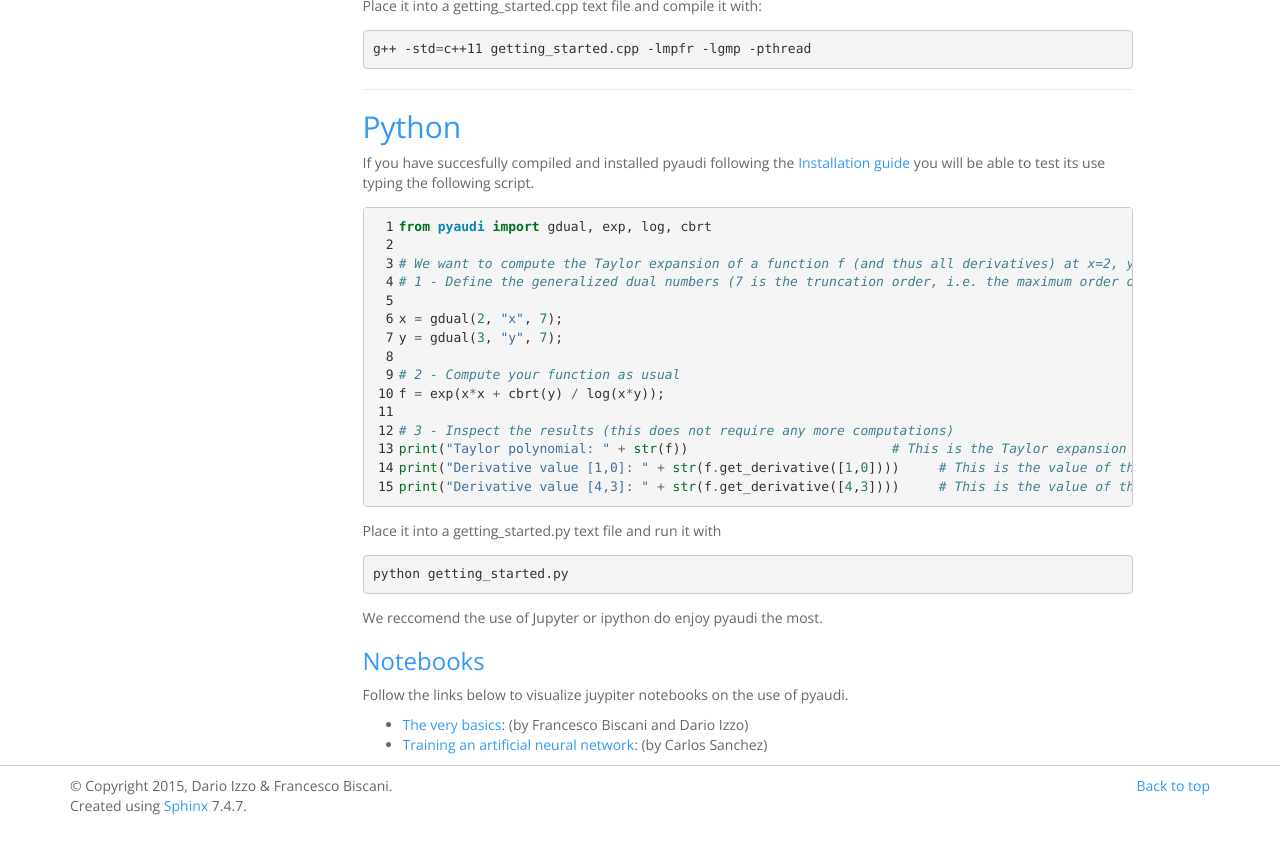
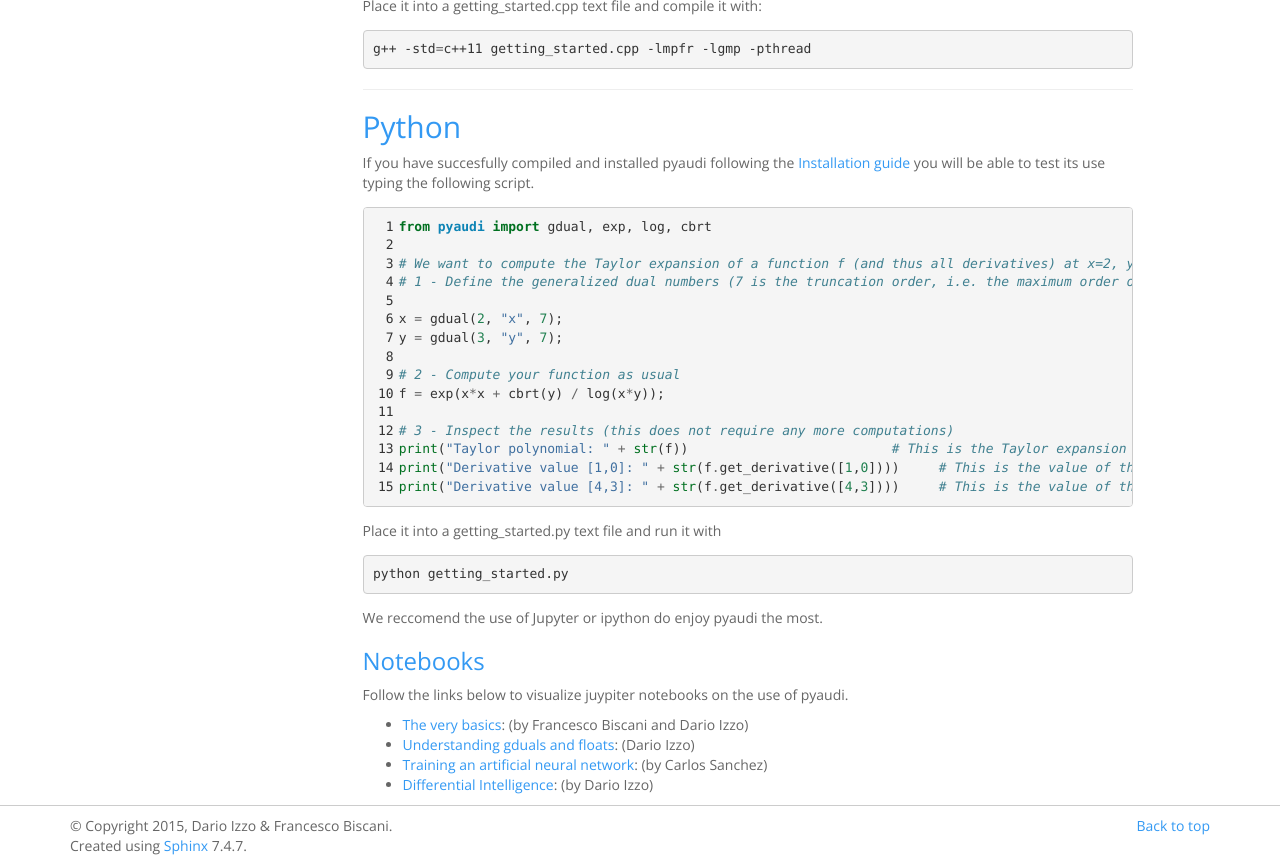
Before and after one commit to darioizzo/audi, a Sphinx documentation site: the page built from doc/sphinx/quickstart.rst, in a window 1280 px wide and 1331 px high, cut to the strip 465-1331 px from the top of the window. Built offline with Sphinx 7.4.7, drawn with Linux system fonts in a browser that asks for light colours.

Commit message:
New exmaples added

```diff
--- a/doc/sphinx/quickstart.rst
+++ b/doc/sphinx/quickstart.rst
@@ -50,4 +50,8 @@ Follow the links below to visualize juypiter notebooks on the use of pyaudi.
 
 - `The very basics <https://github.com/darioizzo/audi/blob/python_bindings/examples/example00.ipynb>`_: (by Francesco Biscani and Dario Izzo)
 
-- `Training an artificial neural network <https://github.com/darioizzo/audi/blob/python_bindings/examples/example10.ipynb>`_: (by Carlos Sanchez)
+- `Understanding gduals and floats <https://github.com/darioizzo/audi/blob/python_bindings/examples/example01.ipynb>`_: (Dario Izzo)
+
+- `Training an artificial neural network <https://github.com/darioizzo/audi/blob/python_bindings/examples/example11.ipynb>`_: (by Carlos Sanchez)
+
+- `Differential Intelligence <https://github.com/darioizzo/audi/blob/python_bindings/examples/example10.ipynb>`_: (by Dario Izzo)
```
Also changed, not shown: 4 other files.
